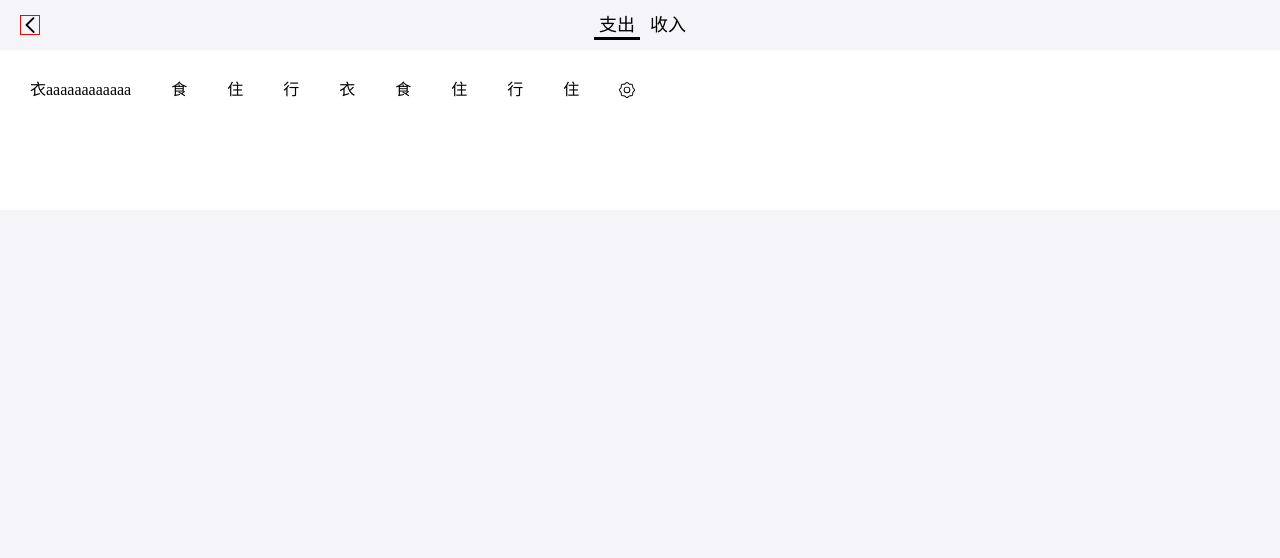
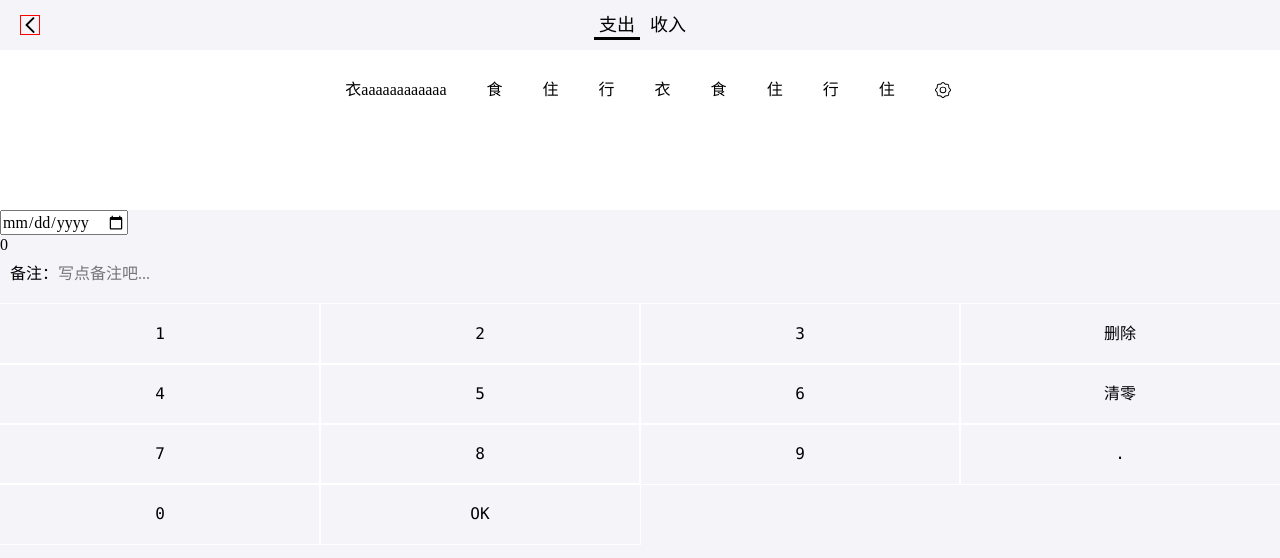
Before and after one commit to h666t/tally-react, a React app: page /Money in a window 1280 px wide. Shown: the top 558 px of the page. Built offline with nearby package versions, Linux system fonts and the light colour scheme.

Commit message:
complete Note component

```diff
--- a/src/view/Money.tsx
+++ b/src/view/Money.tsx
@@ -2,12 +2,14 @@ import React from 'react';
 import {NavLink,useHistory} from 'react-router-dom';
 import {Category} from '../components/Category';
 import {Tags} from './Money/Tags';
+import {NumberPad} from './Money/NumberPad';
 
 const Money:React.FC = () => {
   return (
       <div>
         <Category/>
         <Tags/>
+        <NumberPad/>
       </div>
   )
 }
--- /dev/null
+++ b/src/view/Money/NumberPad.tsx
@@ -0,0 +1,70 @@
+import React from 'react';
+import styled from 'styled-components';
+
+const NumberPadWrapper = styled.div`
+    > .output{
+
+    }
+    > .note{
+     display: flex;
+     line-height: 40px;
+     align-items: center;
+     >span{
+        margin-left: 10px;
+      }
+      >input{
+        height: 30px;
+        border: none;
+        background: transparent;
+        outline: none;
+        flex-grow: 1;
+      }
+   }
+    > .numberPad{
+      padding-top: 10px;
+       display: flex;
+       font-family: Consolas,monospace;
+       flex-wrap: wrap;
+       >div{
+          width: 25vw;
+          display: flex;
+          justify-content: center;
+          align-items: center;
+          line-height: 60px;
+          outline: 1px solid #fff;
+       }
+    }
+`
+
+const NumberPad:React.FC = ()=>{
+  return (
+    <NumberPadWrapper>
+      <input type={'date'}/>
+      <div className={'output'}>0</div>
+
+      <label className={'note'}>
+        <span>备注：</span>
+        <input type="text" placeholder={'写点备注吧...'}/>
+      </label>
+
+      <div className={'numberPad'}>
+        <div>1</div>
+        <div>2</div>
+        <div>3</div>
+        <div>删除</div>
+        <div>4</div>
+        <div>5</div>
+        <div>6</div>
+        <div>清零</div>
+        <div>7</div>
+        <div>8</div>
+        <div>9</div>
+        <div>.</div>
+        <div>0</div>
+        <div>OK</div>
+      </div>
+    </NumberPadWrapper>
+  )
+}
+
+export {NumberPad}
--- a/src/view/Money/Tags.tsx
+++ b/src/view/Money/Tags.tsx
@@ -7,6 +7,9 @@ const TagList = styled.div`
     background: white;
     padding: 15px;
     overflow: auto;
+    display: flex;
+    justify-content: center;
+
     > div{
       margin-left: -10px;
       >span{
@@ -23,7 +26,6 @@ const TagList = styled.div`
           transform: translateY(-50%);
         }
       }
-
     }
 `
 
```
